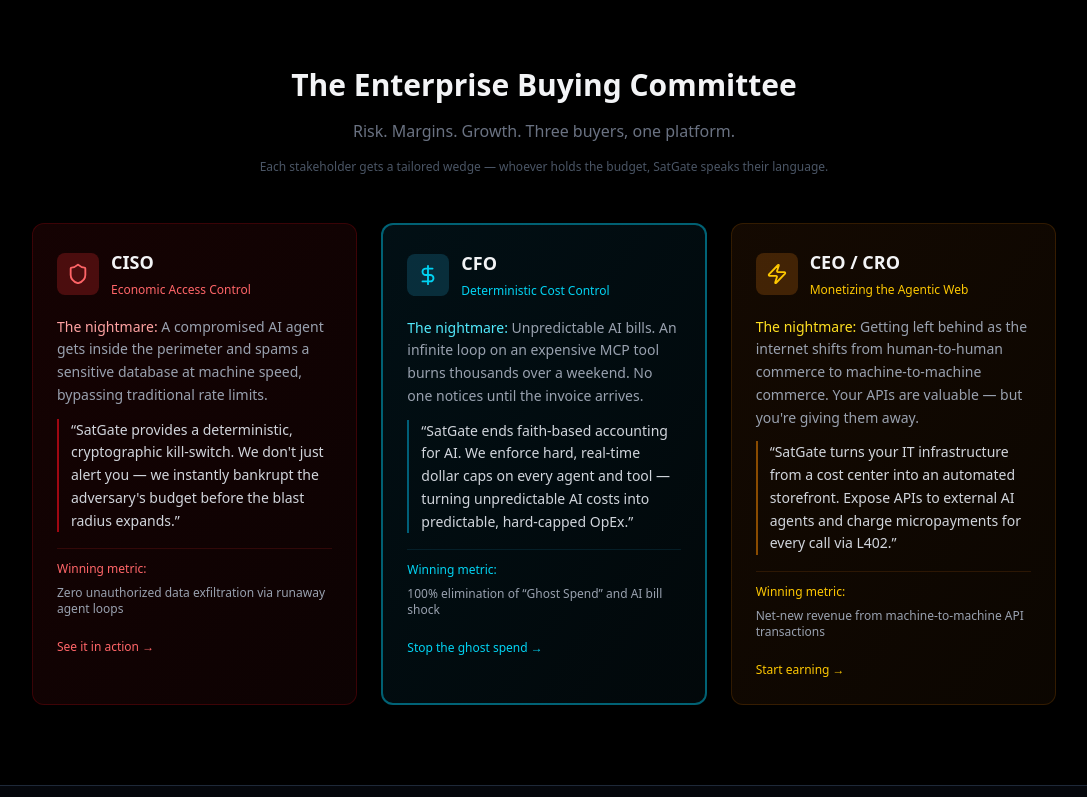
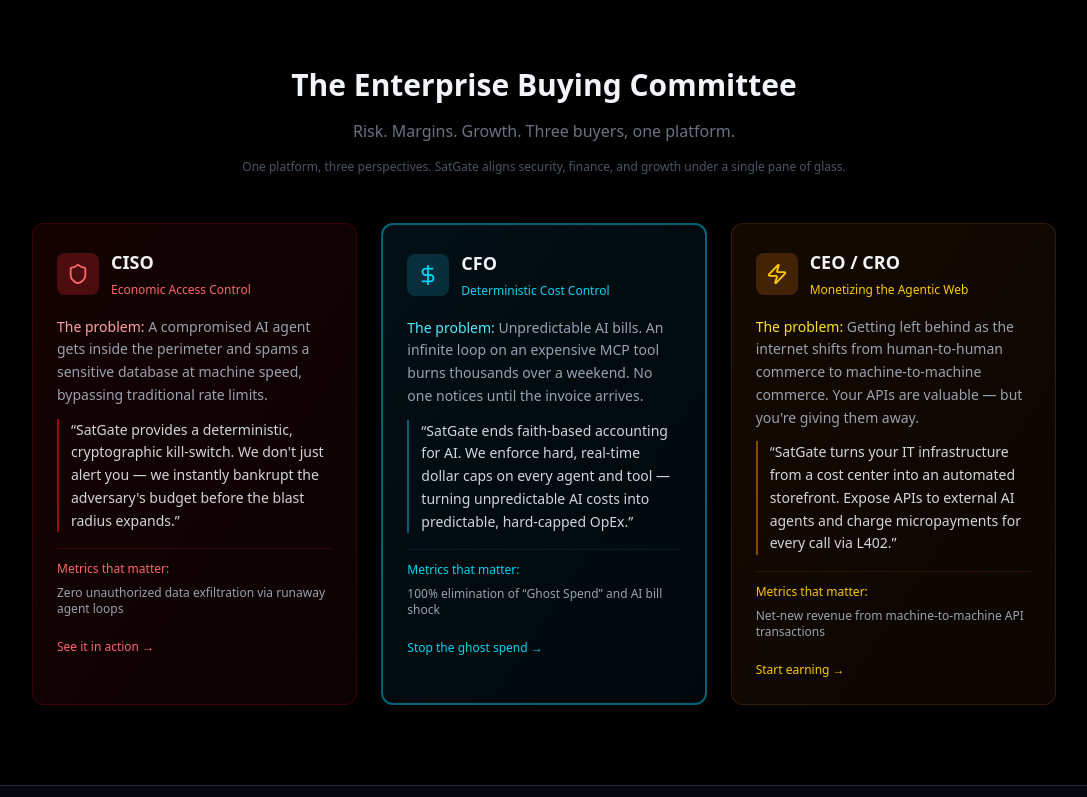
Before and after one commit to SatGate-io/satgate, a Next.js app in the folder satgate-landing/: page /govern in a window 1280 px wide. Shown: the part 729-1526 px from the top of the page, without its empty margins (96-1183 px from the left). Built offline with nearby package versions, Linux system fonts and the light colour scheme.

Commit message:
polish: persona card copy — professional tone
- 'The nightmare' → 'The problem'
- 'Winning metric' → 'Metrics that matter'
- Subheader: 'One platform, three perspectives. SatGate aligns security, finance, and growth under a single pane of glass.'

```diff
--- a/satgate-landing/app/govern/page.tsx
+++ b/satgate-landing/app/govern/page.tsx
@@ -100,7 +100,7 @@ export default function GovernPage() {
         <div className="max-w-5xl mx-auto">
           <h2 className="text-3xl font-bold text-center mb-4">The Enterprise Buying Committee</h2>
           <p className="text-gray-500 text-center mb-4">Risk. Margins. Growth. Three buyers, one platform.</p>
-          <p className="text-xs text-gray-600 text-center mb-12">Each stakeholder gets a tailored wedge — whoever holds the budget, SatGate speaks their language.</p>
+          <p className="text-xs text-gray-600 text-center mb-12">One platform, three perspectives. SatGate aligns security, finance, and growth under a single pane of glass.</p>
 
           <div className="grid grid-cols-1 md:grid-cols-3 gap-6">
             {/* CISO — Risk */}
@@ -115,13 +115,13 @@ export default function GovernPage() {
                 </div>
               </div>
               <p className="text-gray-400 text-sm leading-relaxed mb-3">
-                <span className="text-red-300 font-medium">The nightmare:</span> A compromised AI agent gets inside the perimeter and spams a sensitive database at machine speed, bypassing traditional rate limits.
+                <span className="text-red-300 font-medium">The problem:</span> A compromised AI agent gets inside the perimeter and spams a sensitive database at machine speed, bypassing traditional rate limits.
               </p>
               <p className="text-gray-300 text-sm leading-relaxed mb-4 border-l-2 border-red-800 pl-3">
                 &ldquo;SatGate provides a deterministic, cryptographic kill-switch. We don&apos;t just alert you — we instantly bankrupt the adversary&apos;s budget before the blast radius expands.&rdquo;
               </p>
               <div className="pt-3 border-t border-red-900/30">
-                <p className="text-xs text-red-400 font-medium mb-2">Winning metric:</p>
+                <p className="text-xs text-red-400 font-medium mb-2">Metrics that matter:</p>
                 <p className="text-xs text-gray-400">Zero unauthorized data exfiltration via runaway agent loops</p>
               </div>
               <div className="mt-4">
@@ -141,13 +141,13 @@ export default function GovernPage() {
                 </div>
               </div>
               <p className="text-gray-400 text-sm leading-relaxed mb-3">
-                <span className="text-cyan-300 font-medium">The nightmare:</span> Unpredictable AI bills. An infinite loop on an expensive MCP tool burns thousands over a weekend. No one notices until the invoice arrives.
+                <span className="text-cyan-300 font-medium">The problem:</span> Unpredictable AI bills. An infinite loop on an expensive MCP tool burns thousands over a weekend. No one notices until the invoice arrives.
               </p>
               <p className="text-gray-300 text-sm leading-relaxed mb-4 border-l-2 border-cyan-800 pl-3">
                 &ldquo;SatGate ends faith-based accounting for AI. We enforce hard, real-time dollar caps on every agent and tool — turning unpredictable AI costs into predictable, hard-capped OpEx.&rdquo;
               </p>
               <div className="pt-3 border-t border-cyan-900/30">
-                <p className="text-xs text-cyan-400 font-medium mb-2">Winning metric:</p>
+                <p className="text-xs text-cyan-400 font-medium mb-2">Metrics that matter:</p>
                 <p className="text-xs text-gray-400">100% elimination of &ldquo;Ghost Spend&rdquo; and AI bill shock</p>
               </div>
               <div className="mt-4">
@@ -167,13 +167,13 @@ export default function GovernPage() {
                 </div>
               </div>
               <p className="text-gray-400 text-sm leading-relaxed mb-3">
-                <span className="text-yellow-300 font-medium">The nightmare:</span> Getting left behind as the internet shifts from human-to-human commerce to machine-to-machine commerce. Your APIs are valuable — but you&apos;re giving them away.
+                <span className="text-yellow-300 font-medium">The problem:</span> Getting left behind as the internet shifts from human-to-human commerce to machine-to-machine commerce. Your APIs are valuable — but you&apos;re giving them away.
               </p>
               <p className="text-gray-300 text-sm leading-relaxed mb-4 border-l-2 border-yellow-800 pl-3">
                 &ldquo;SatGate turns your IT infrastructure from a cost center into an automated storefront. Expose APIs to external AI agents and charge micropayments for every call via L402.&rdquo;
               </p>
               <div className="pt-3 border-t border-yellow-900/30">
-                <p className="text-xs text-yellow-400 font-medium mb-2">Winning metric:</p>
+                <p className="text-xs text-yellow-400 font-medium mb-2">Metrics that matter:</p>
                 <p className="text-xs text-gray-400">Net-new revenue from machine-to-machine API transactions</p>
               </div>
               <div className="mt-4">
```
